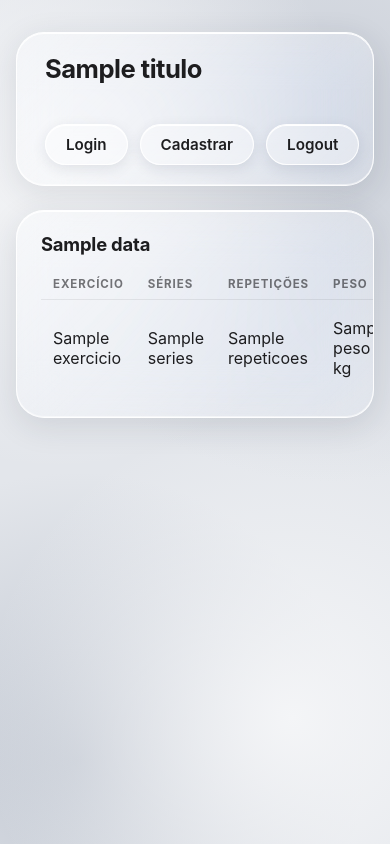
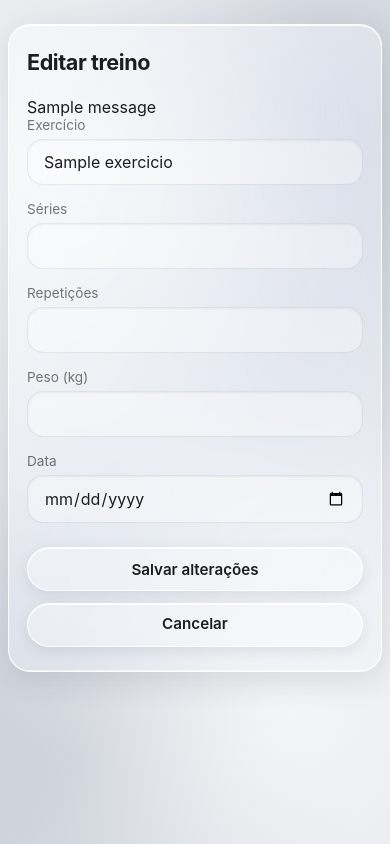
Before and after one commit to victorgasparotti/diariodetreino, a Flask app: template templates/editar.html in a window 390 px wide. Run offline with Flask 3, Linux system fonts and the light colour scheme; the template is opened without the code that fills it: most values are stand-ins (such as "Sample title", 1, 10 or a date in 2020); one stand-in notice (Sample message) is shown.

Commit message:
Versão 1.1

```diff
--- a/diario.py
+++ b/diario.py
@@ -1,5 +1,4 @@
 from flask import Flask
-from models import Treino
 import sqlite3
 import os
 from dotenv import load_dotenv
--- a/static/style.css
+++ b/static/style.css
@@ -119,3 +119,212 @@ form.inline { display: inline; }
 @media (max-width: 600px) {
   .topo { flex-direction: column; align-items: flex-start; }
 }
+
+.login-intro,
+.cadastro-intro {
+  margin: -10px 0 24px;
+  color: var(--texto-suave);
+  font-family: Georgia, "Times New Roman", serif;
+  font-size: 1.15rem;
+  font-style: italic;
+  line-height: 1.65;
+}
+
+/* ===== Ajustes para tablets e celulares ===== */
+.container {
+  width: min(100%, 860px);
+}
+
+.acoes {
+  display: flex;
+  flex-wrap: wrap;
+}
+
+.dia {
+  overflow-x: auto;
+}
+
+.dia table {
+  min-width: 620px;
+}
+
+.form-card {
+  width: min(100%, 440px);
+}
+
+@media (max-width: 768px) {
+  body {
+    padding: 24px 14px;
+  }
+
+  .topo {
+    padding: 18px 20px;
+  }
+
+  .dia {
+    padding: 18px 16px;
+  }
+
+  th,
+  td {
+    padding: 10px 8px;
+  }
+}
+
+@media (max-width: 600px) {
+  body {
+    padding: 16px 10px;
+  }
+
+  .topo {
+    align-items: stretch;
+    flex-direction: column;
+    gap: 14px;
+    padding: 18px;
+  }
+
+  .topo h1 {
+    font-size: 1.35rem;
+  }
+
+  .topo .acoes,
+  .form-card .acoes {
+    align-items: stretch;
+    flex-direction: column;
+    width: 100%;
+  }
+
+  .acoes .btn,
+  .acoes form,
+  .acoes form .btn {
+    width: 100%;
+    text-align: center;
+  }
+
+  .form-card {
+    margin: 12px auto;
+    padding: 24px 18px;
+    border-radius: 22px;
+  }
+
+  .form-card h1 {
+    font-size: 1.35rem;
+  }
+
+  .dia {
+    padding: 16px 10px;
+    border-radius: 20px;
+  }
+
+  .btn {
+    min-height: 44px;
+  }
+}
+/* Telas de login e cadastro */
+.auth-page {
+  min-height: 100dvh;
+  display: grid;
+  place-items: center;
+  padding: clamp(12px, 4vw, 48px);
+}
+
+.auth-container {
+  width: min(100%, 720px);
+}
+
+.auth-card {
+  width: 100%;
+  max-width: none;
+  min-height: min(680px, calc(100dvh - 64px));
+  margin: 0;
+  display: flex;
+  flex-direction: column;
+  justify-content: center;
+  padding: clamp(24px, 6vw, 64px);
+}
+
+.login-intro,
+.cadastro-intro {
+  margin: -10px 0 24px;
+  color: var(--texto-suave);
+  font-family: Georgia, "Times New Roman", serif;
+  font-size: clamp(1.1rem, 2.5vw, 1.3rem);
+  font-style: italic;
+  line-height: 1.65;
+}
+
+/* Avise quando a tabela precisar de rolagem lateral */
+.table-hint {
+  display: none;
+  margin: 0 0 12px;
+  color: var(--texto-suave);
+  font-size: 0.9rem;
+}
+
+.dia {
+  max-width: 100%;
+  overflow-x: auto;
+  -webkit-overflow-scrolling: touch;
+}
+
+.dia table {
+  min-width: 620px;
+}
+
+@media (max-width: 900px) {
+  .table-hint {
+    display: block;
+  }
+
+  .topo {
+    flex-wrap: wrap;
+  }
+
+  .topo .acoes {
+    flex-wrap: wrap;
+  }
+}
+
+@media (max-width: 600px) {
+  body {
+    padding: 12px 8px;
+  }
+
+  .auth-page {
+    padding: 8px;
+  }
+
+  .auth-card {
+    min-height: calc(100dvh - 16px);
+    padding: 28px 20px;
+    border-radius: 22px;
+  }
+
+  .topo {
+    align-items: stretch;
+    flex-direction: column;
+    padding: 18px;
+  }
+
+  .topo .acoes,
+  .form-card .acoes {
+    align-items: stretch;
+    flex-direction: column;
+    width: 100%;
+  }
+
+  .acoes .btn,
+  .acoes form,
+  .acoes form .btn {
+    width: 100%;
+    text-align: center;
+  }
+
+  .dia {
+    padding: 16px 10px;
+  }
+
+  .table-hint {
+    font-size: 0.85rem;
+  }
+}
--- a/templates/editar.html
+++ b/templates/editar.html
@@ -3,59 +3,59 @@
 <head>
     <meta charset="UTF-8">
     <meta name="viewport" content="width=device-width, initial-scale=1.0">
-    <title>{{ titulo }}</title>
+    <title>Editar treino</title>
     <link rel="stylesheet" href="{{ url_for('static', filename='style.css') }}">
 </head>
 <body>
     <div class="container">
-        <header class="topo vidro">
-            <h1>{{ titulo }}</h1>
+        <form class="form-card vidro" method="post" action="{{ url_for('atualizar') }}">
+            <h1>Editar treino</h1>
 
-            <nav class="acoes">
-                <a class="btn" href="{{ url_for('login') }}">Login</a>
-                <a class="btn" href="{{ url_for('cadastro') }}">Cadastrar</a>
+            {% with mensagens = get_flashed_messages() %}
+                {% if mensagens %}
+                    {% for mensagem in mensagens %}
+                        <p>{{ mensagem }}</p>
+                    {% endfor %}
+                {% endif %}
+            {% endwith %}
 
-                <form class="inline" method="post" action="{{ url_for('logout') }}">
-                    <button class="btn" type="submit">Logout</button>
-                </form>
-            </nav>
-        </header>
+            <input type="hidden" name="id" value="{{ treino.id }}">
 
-        {% for data, treino_do_dia in dias.items() %}
-        <section class="dia vidro">
-            <h2>{{ data }}</h2>
+            <div class="campo">
+                <label for="exercicio">Exercício</label>
+                <input type="text" id="exercicio" name="exercicio"
+                       value="{{ treino.exercicio }}" required>
+            </div>
 
-            <table>
-                <thead>
-                    <tr>
-                        <th>Exercício</th>
-                        <th>Séries</th>
-                        <th>Repetições</th>
-                        <th>Peso</th>
-                        <th>Ações</th>
-                    </tr>
-                </thead>
-                <tbody>
-                    {% for treino in treino_do_dia %}
-                    <tr>
-                        <td>{{ treino.exercicio }}</td>
-                        <td>{{ treino.series }}</td>
-                        <td>{{ treino.repeticoes }}</td>
-                        <td>{{ treino.peso }} kg</td>
-                        <td>
-                            <a class="btn" href="{{ url_for('editar', id=treino.id) }}">Editar</a>
+            <div class="campo">
+                <label for="series">Séries</label>
+                <input type="number" id="series" name="series"
+                       value="{{ treino.series }}" required>
+            </div>
 
-                            <form class="inline" method="post"
-                                  action="{{ url_for('deletar', id=treino.id) }}">
-                                <button class="btn btn-perigo" type="submit">Deletar</button>
-                            </form>
-                        </td>
-                    </tr>
-                    {% endfor %}
-                </tbody>
-            </table>
-        </section>
-        {% endfor %}
+            <div class="campo">
+                <label for="repeticoes">Repetições</label>
+                <input type="number" id="repeticoes" name="repeticoes"
+                       value="{{ treino.repeticoes }}" required>
+            </div>
+
+            <div class="campo">
+                <label for="peso">Peso (kg)</label>
+                <input type="number" id="peso" name="peso" step="0.1"
+                       value="{{ treino.peso }}" required>
+            </div>
+
+            <div class="campo">
+                <label for="data">Data</label>
+                <input type="date" id="data" name="data"
+                       value="{{ treino.data }}" required>
+            </div>
+
+            <div class="acoes">
+                <button class="btn" type="submit">Salvar alterações</button>
+                <a class="btn" href="{{ url_for('inicio') }}">Cancelar</a>
+            </div>
+        </form>
     </div>
 </body>
 </html>
--- a/templates/lista.html
+++ b/templates/lista.html
@@ -29,7 +29,9 @@
         {% for data, treino_do_dia in dias.items() %}
         <section class="dia vidro">
             <h2>{{ data }}</h2>
-
+            <p class="table-hint">
+                ↔ Deslize a tabela para o lado para ver todos os dados e ações.
+            </p>
             <table>
                 <thead>
                     <tr>
```
Also changed, not shown: templates/cadastro.html (+10 -4 lines), templates/login.html (+8 -4 lines), teste_api.py (added, +24 -0 lines), views.py (+4 -5 lines).
